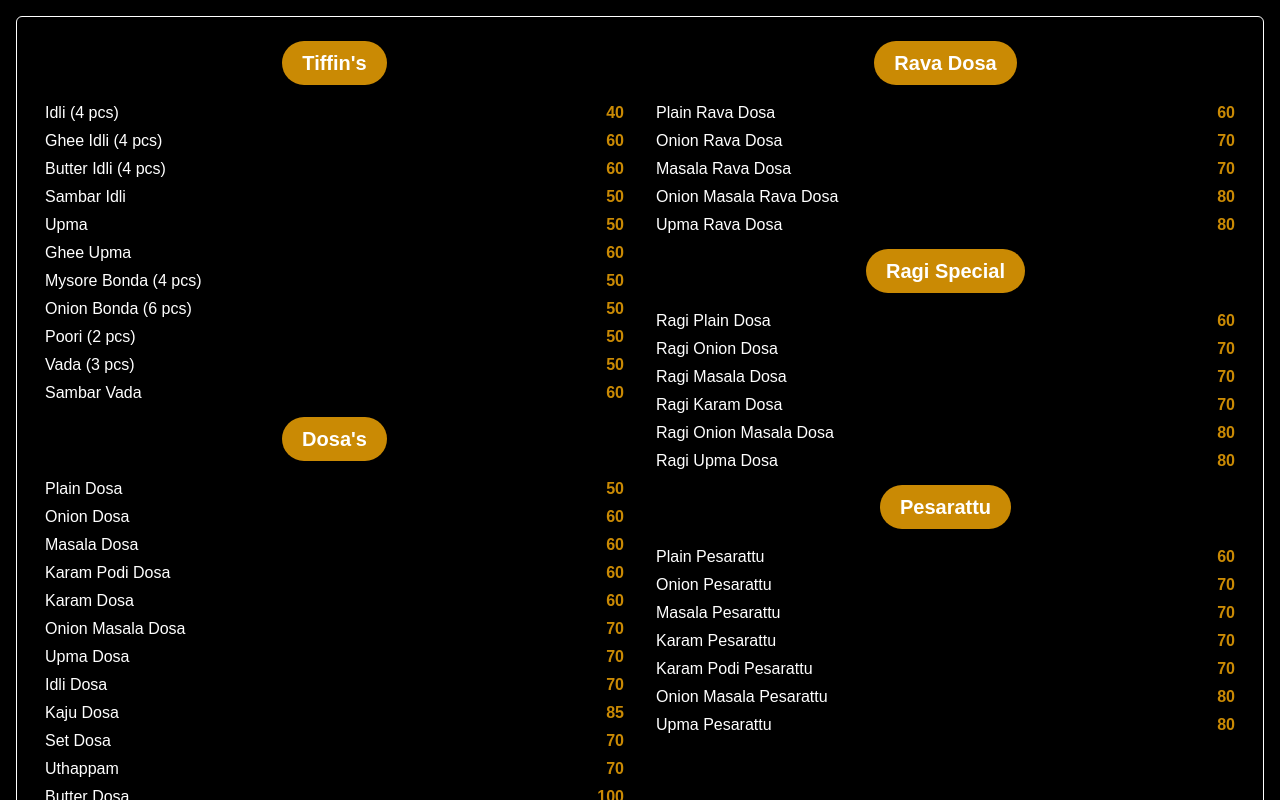
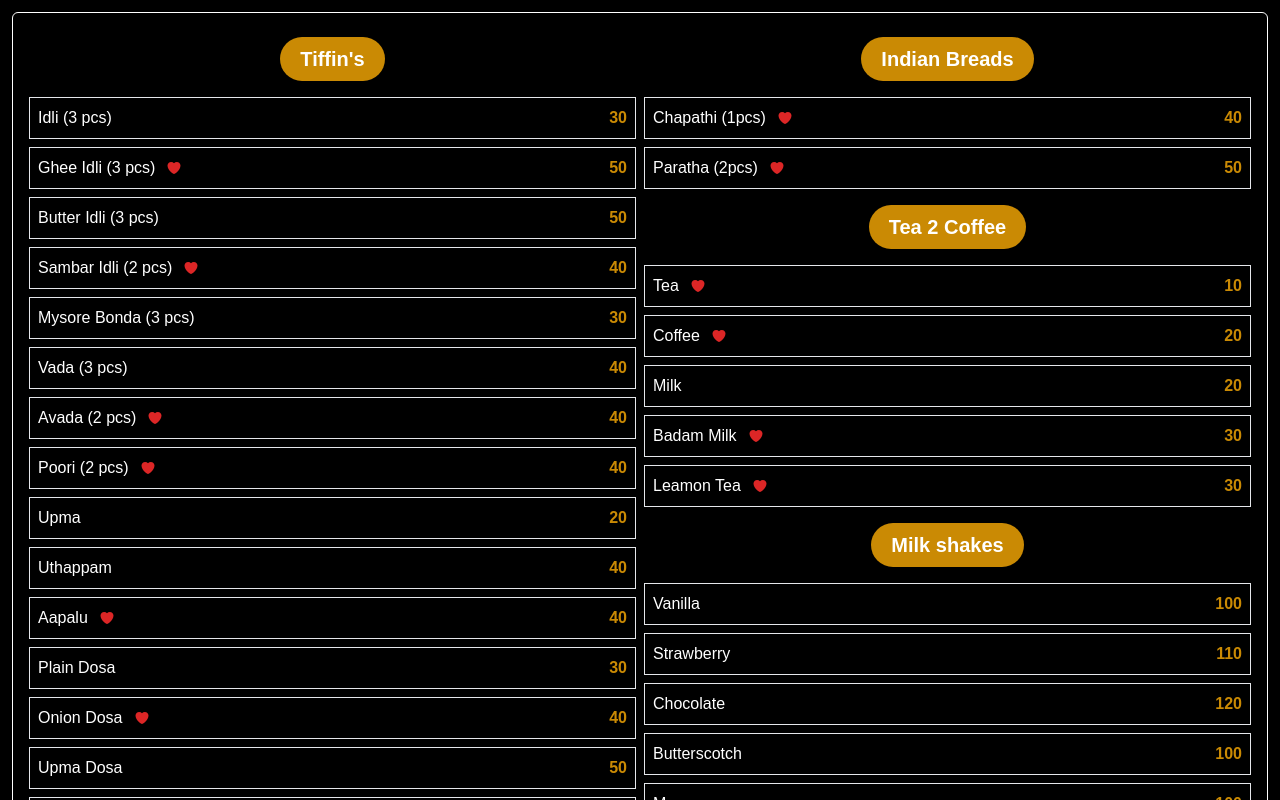
Before and after one commit to KalyanMarisetti/my-cafe, a Next.js app: page /menu in a window 1280 px wide. Shown: the top 800 px of the page. Built offline with nearby package versions, Linux system fonts and the light colour scheme.

Commit message:
updated menu

```diff
--- a/src/app/menu/page.tsx
+++ b/src/app/menu/page.tsx
@@ -1,10 +1,10 @@
-import { menuData, menuData2, menuData3, menuData4, menuData5, menuData6 } from "@/data/menuData";
+import { menuData, menuData2, } from "@/data/menuData";
 import MenuCategory from "@/components/MenuCategory";
 
 export default function Menu() {
   return (
     <div className="p-2 bg-black min-h-screen">
-      <div className="border border-white rounded-md flex flex-col lg:flex-row justify-between m-2 p-3">
+      <div className="border border-white rounded-md flex flex-col lg:flex-row justify-between m-1 px-3 py-2">
         <div className="w-full lg:w-1/2">
           {menuData.map((category, index) => (
             <MenuCategory key={index} {...category} />
@@ -16,7 +16,7 @@ export default function Menu() {
           ))}
         </div>
       </div>
-      <div className="border border-white rounded-md flex flex-col lg:flex-row justify-between m-2 p-3 mt-2 print:page-break-before">
+      {/* <div className="border border-white rounded-md flex flex-col lg:flex-row justify-between m-2 p-3 mt-2 print:page-break-before">
         <div className="w-full lg:w-1/2">
           {menuData3.map((category, index) => (
             <MenuCategory key={index} {...category} />
@@ -27,8 +27,8 @@ export default function Menu() {
             <MenuCategory key={index} {...category} />
           ))}
         </div>
-      </div>
-      <div className="border border-white rounded-md flex flex-col lg:flex-row justify-between m-2 p-3 mt-2 page-break" >
+      </div> */}
+      {/* <div className="border border-white rounded-md flex flex-col lg:flex-row justify-between m-2 p-3 mt-2 page-break" >
         <div className="w-full lg:w-1/2">
           {menuData5.map((category, index) => (
             <MenuCategory key={index} {...category} />
@@ -39,7 +39,7 @@ export default function Menu() {
             <MenuCategory key={index} {...category} />
           ))}
         </div>
-      </div>
+      </div> */}
     </div>
   );
 }
--- a/src/components/MenuCategory.tsx
+++ b/src/components/MenuCategory.tsx
@@ -1,19 +1,30 @@
 type CategoryProps = {
   name: string;
-  items: { name: string; price: number; }[];
+  items: { name: string; price: number; star: boolean; }[];
 };
 
 export default function MenuCategory({ name, items }: CategoryProps) {
   return (
-    <div className="m-3">
+    <div className="mt-4">
       <div className="flex justify-center">
-        <h1 className="bg-yellow-600 px-5 py-2 rounded-3xl text-lg md:text-xl font-semibold text-white mb-3 text-center">
+        <h1 className="bg-yellow-600 px-5 py-2 rounded-3xl text-lg md:text-xl font-semibold text-white mb-2 text-center">
           {name}
         </h1>
       </div>
       {items.map((item, index) => (
-        <div key={index} className="flex justify-between m-1 text-sm md:text-base">
-          <h2 className="mr-5 text-white">{item.name}</h2>
+        <div key={index} className="flex justify-between m-1 text-sm md:text-base border my-2 p-2">
+          <div className="flex items-center">
+            <h2 className="mr-2 text-white">{item.name}</h2>
+            {
+              item.star && (
+                <button className="rounded-md border border-transparent p-0.5 text-center text-sm transition-all text-red-600 hover:bg-slate-100 focus:bg-slate-100 active:bg-slate-100 disabled:pointer-events-none disabled:opacity-50 disabled:shadow-none" type="button">
+                  <svg xmlns="http://www.w3.org/2000/svg" viewBox="0 0 24 24" fill="currentColor" className="w-4 h-4">
+                    <path d="m11.645 20.91-.007-.003-.022-.012a15.247 15.247 0 0 1-.383-.218 25.18 25.18 0 0 1-4.244-3.17C4.688 15.36 2.25 12.174 2.25 8.25 2.25 5.322 4.714 3 7.688 3A5.5 5.5 0 0 1 12 5.052 5.5 5.5 0 0 1 16.313 3c2.973 0 5.437 2.322 5.437 5.25 0 3.925-2.438 7.111-4.739 9.256a25.175 25.175 0 0 1-4.244 3.17 15.247 15.247 0 0 1-.383.219l-.022.012-.007.004-.003.001a.752.752 0 0 1-.704 0l-.003-.001Z" />
+                  </svg>
+                </button>
+              )
+            }
+          </div>
           <p className="text-yellow-600 font-semibold">{item.price}</p>
         </div>
       ))}
--- a/src/data/menuData.ts
+++ b/src/data/menuData.ts
@@ -2,78 +2,144 @@ export const menuData = [
     {
         "name": "Tiffin's",
         "items": [
-            { "name": "Idli (4 pcs)", "price": 40 },
-            { "name": "Ghee Idli (4 pcs)", "price": 60 },
-            { "name": "Butter Idli (4 pcs)", "price": 60 },
-            { "name": "Sambar Idli", "price": 50 },
-            { "name": "Upma", "price": 50 },
-            { "name": "Ghee Upma", "price": 60 },
-            { "name": "Mysore Bonda (4 pcs)", "price": 50 },
-            { "name": "Onion Bonda (6 pcs)", "price": 50 },
-            { "name": "Poori (2 pcs)", "price": 50 },
-            { "name": "Vada (3 pcs)", "price": 50 },
-            { "name": "Sambar Vada", "price": 60 }
+            { "name": "Idli (3 pcs)", "price": 30, star: false },
+            { "name": "Ghee Idli (3 pcs)", "price": 50, star: true },
+            { "name": "Butter Idli (3 pcs)", "price": 50, star: false },
+            { "name": "Sambar Idli (2 pcs)", "price": 40, star: true },
+
+            { "name": "Mysore Bonda (3 pcs)", "price": 30, star: false },
+            { "name": "Vada (3 pcs)", "price": 40, star: false },
+            { "name": "Avada (2 pcs)", "price": 40, star: true },
+
+            { "name": "Poori (2 pcs)", "price": 40, star: true },
+            { "name": "Upma", "price": 20, star: false },
+            // { "name": "Ghee Upma", "price": 30, star: false },
+            { "name": "Uthappam", "price": 40, star: false },
+
+            { "name": "Aapalu", "price": 40, star: true },
+
+            { "name": "Plain Dosa", "price": 30, star: false },
+            { "name": "Onion Dosa", "price": 40, star: true },
+            { "name": "Upma Dosa", "price": 50, star: false },
+            // { "name": "Karam Dosa", "price": 40,  star: false },
+            { "name": "Ghee Karam Dosa", "price": 50, star: false },
+            { "name": "Egg dosa", "price": 50, star: false },
+            { "name": "Egg (double) dosa", "price": 60, star: true },
+
+
+            { "name": "Plain Pesarattu", "price": 40, star: false },
+            { "name": "Onion Pesarattu", "price": 50, star: false },
+            { "name": "Upma Pesarattu", "price": 60, star: false },
+
+            // { "name": "Idli (4 pcs)", "price": 40 },
+            // { "name": "Ghee Idli (4 pcs)", "price": 60 },
+            // { "name": "Butter Idli (4 pcs)", "price": 60 },
+            // { "name": "Sambar Idli", "price": 50 },
+            // { "name": "Upma", "price": 50 },
+            // { "name": "Ghee Upma", "price": 60 },
+            // { "name": "Mysore Bonda (4 pcs)", "price": 50 },
+            // { "name": "Onion Bonda (6 pcs)", "price": 50 },
+            // { "name": "Poori (2 pcs)", "price": 50 },
+            // { "name": "Vada (3 pcs)", "price": 50 },
+            // { "name": "Sambar Vada", "price": 60 },
         ]
     },
-    {
-        "name": "Dosa's",
-        "items": [
-            { "name": "Plain Dosa", "price": 50 },
-            { "name": "Onion Dosa", "price": 60 },
-            { "name": "Masala Dosa", "price": 60 },
-            { "name": "Karam Podi Dosa", "price": 60 },
-            { "name": "Karam Dosa", "price": 60 },
-            { "name": "Onion Masala Dosa", "price": 70 },
-            { "name": "Upma Dosa", "price": 70 },
-            { "name": "Idli Dosa", "price": 70 },
-            { "name": "Kaju Dosa", "price": 85 },
-            { "name": "Set Dosa", "price": 70 },
-            { "name": "Uthappam", "price": 70 },
-            { "name": "Butter Dosa", "price": 100 },
-            { "name": "Cheese Dosa", "price": 100 },
-            { "name": "Paneer Dosa", "price": 100 },
-            { "name": "Butter Paneer Dosa", "price": 120 },
-            { "name": "Cheese Paneer Dosa", "price": 120 }
-        ]
-    },
+    // {
+    //     "name": "Dosa's",
+    //     "items": [
+    //         { "name": "Plain Dosa", "price": 50 },
+    //         { "name": "Onion Dosa", "price": 60 },
+    //         // { "name": "Masala Dosa", "price": 60 },
+    //         { "name": "Karam Podi Dosa", "price": 60 },
+    //         // { "name": "Karam Dosa", "price": 60 },
+    //         // { "name": "Onion Masala Dosa", "price": 70 },
+    //         { "name": "Upma Dosa", "price": 70 },
+    //         // { "name": "Kaju Dosa", "price": 85 },
+    //         // { "name": "Set Dosa", "price": 70 },
+    //         { "name": "Uthappam", "price": 70 },
+    //         { "name": "Butter Dosa", "price": 100 },
+    //         // { "name": "Cheese Dosa", "price": 100 },
+    //         { "name": "Paneer Dosa", "price": 100 },
+    //         { "name": "Butter Paneer Dosa", "price": 120 },
+    //         // { "name": "Cheese Paneer Dosa", "price": 120 }
+    //     ]
+    // },
 ]
 
 
 export const menuData2 = [
-
+    // {
+    //     "name": "Combos",
+    //     "items": [
+    //         { "name": "Idli (2pcs) + Vada (1pc)", "price": 30, star: false },
+    //         { "name": "Idli (2pcs) + Vada (1pc) + Sambar", "price": 50, star: false },
+    //         { "name": "Idli (2pcs) + Bonda (2pcs)", "price": 40, star: false },
+    //         { "name": "Half Plate", "price": 20, star: false }
+    //     ]
+    // },
     {
-        "name": "Rava Dosa",
+        "name": "Indian Breads",
         "items": [
-            { "name": "Plain Rava Dosa", "price": 60 },
-            { "name": "Onion Rava Dosa", "price": 70 },
-            { "name": "Masala Rava Dosa", "price": 70 },
-            { "name": "Onion Masala Rava Dosa", "price": 80 },
-            { "name": "Upma Rava Dosa", "price": 80 }
+            { "name": "Chapathi (1pcs)", "price": 40, star: true },
+            { "name": "Paratha (2pcs)", "price": 50, star: true },
+            // { "name": "Phulka (4pcs)", "price": 60 }
         ]
     },
     {
-        "name": "Ragi Special",
+        "name": "Tea 2 Coffee",
         "items": [
-            { "name": "Ragi Plain Dosa", "price": 60 },
-            { "name": "Ragi Onion Dosa", "price": 70 },
-            { "name": "Ragi Masala Dosa", "price": 70 },
-            { "name": "Ragi Karam Dosa", "price": 70 },
-            { "name": "Ragi Onion Masala Dosa", "price": 80 },
-            { "name": "Ragi Upma Dosa", "price": 80 }
+            { "name": "Tea", "price": 10, star: true },
+            { "name": "Coffee", "price": 20, star: true },
+            { "name": "Milk", "price": 20, star: false },
+            { "name": "Badam Milk", "price": 30, star: true },
+            { "name": "Leamon Tea", "price": 30, star: true },
         ]
     },
     {
-        "name": "Pesarattu",
+        "name": "Milk shakes",
         "items": [
-            { "name": "Plain Pesarattu", "price": 60 },
-            { "name": "Onion Pesarattu", "price": 70 },
-            { "name": "Masala Pesarattu", "price": 70 },
-            { "name": "Karam Pesarattu", "price": 70 },
-            { "name": "Karam Podi Pesarattu", "price": 70 },
-            { "name": "Onion Masala Pesarattu", "price": 80 },
-            { "name": "Upma Pesarattu", "price": 80 }
+            { "name": "Vanilla", "price": 100, star: false },
+            { "name": "Strawberry", "price": 110, star: false },
+            { "name": "Chocolate", "price": 120, star: false },
+            { "name": "Butterscotch", "price": 100, star: false },
+            { "name": "Mango", "price": 100, star: false },
+            { "name": "KitKat", "price": 120, star: false },
+            { "name": "Oreo", "price": 120, star: false },
         ]
-    }
+    },
+    // {
+    //     "name": "Rava Dosa",
+    //     "items": [
+    //         { "name": "Plain Rava Dosa", "price": 60 },
+    //         { "name": "Onion Rava Dosa", "price": 70 },
+    //         { "name": "Masala Rava Dosa", "price": 70 },
+    //         { "name": "Onion Masala Rava Dosa", "price": 80 },
+    //         { "name": "Upma Rava Dosa", "price": 80 }
+    //     ]
+    // },
+    // {
+    //     "name": "Ragi Special",
+    //     "items": [
+    //         { "name": "Ragi Plain Dosa", "price": 60 },
+    //         { "name": "Ragi Onion Dosa", "price": 70 },
+    //         { "name": "Ragi Masala Dosa", "price": 70 },
+    //         { "name": "Ragi Karam Dosa", "price": 70 },
+    //         { "name": "Ragi Onion Masala Dosa", "price": 80 },
+    //         { "name": "Ragi Upma Dosa", "price": 80 }
+    //     ]
+    // },
+    // {
+    //     "name": "Pesarattu",
+    //     "items": [
+    //         { "name": "Plain Pesarattu", "price": 60 },
+    //         { "name": "Onion Pesarattu", "price": 70 },
+    //         // { "name": "Masala Pesarattu", "price": 70 },
+    //         // { "name": "Karam Pesarattu", "price": 70 },
+    //         { "name": "Karam Podi Pesarattu", "price": 70 },
+    //         // { "name": "Onion Masala Pesarattu", "price": 80 },
+    //         { "name": "Upma Pesarattu", "price": 80 }
+    //     ]
+    // }
 ]
 
 
```
